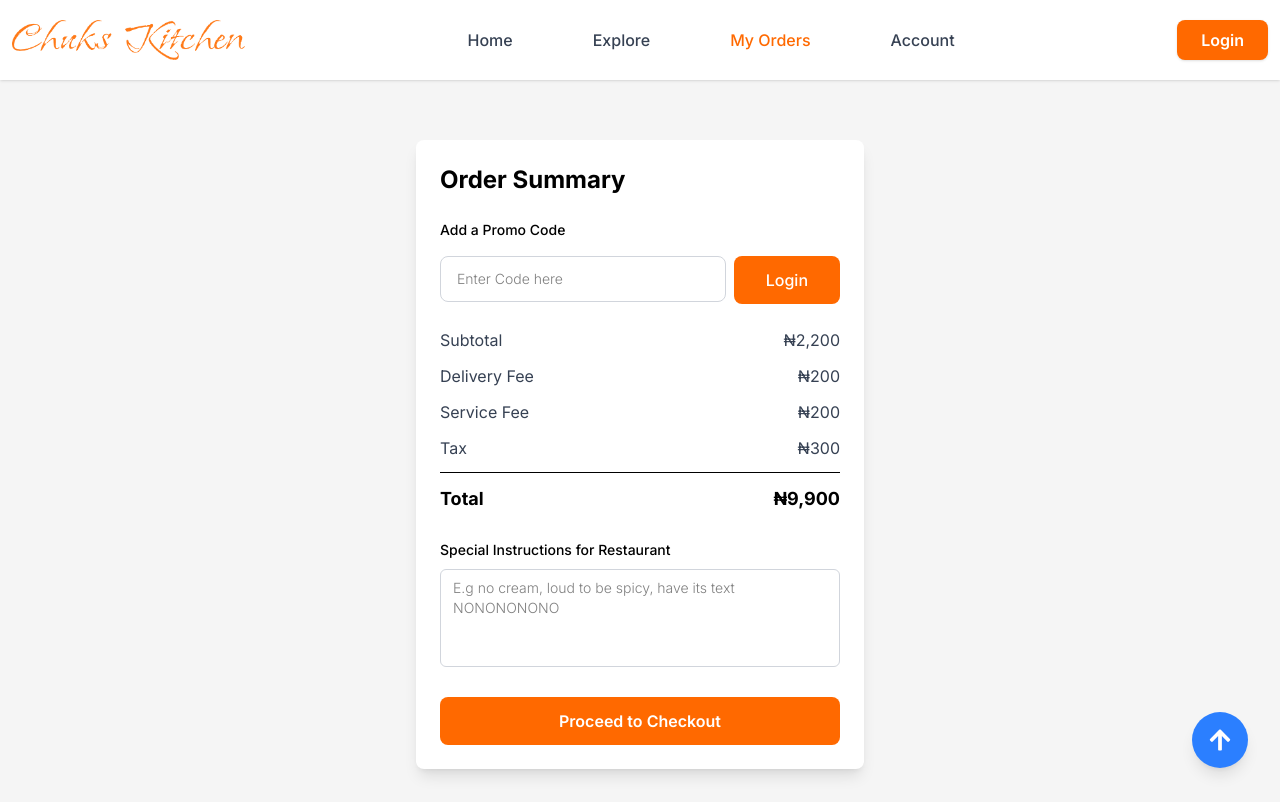
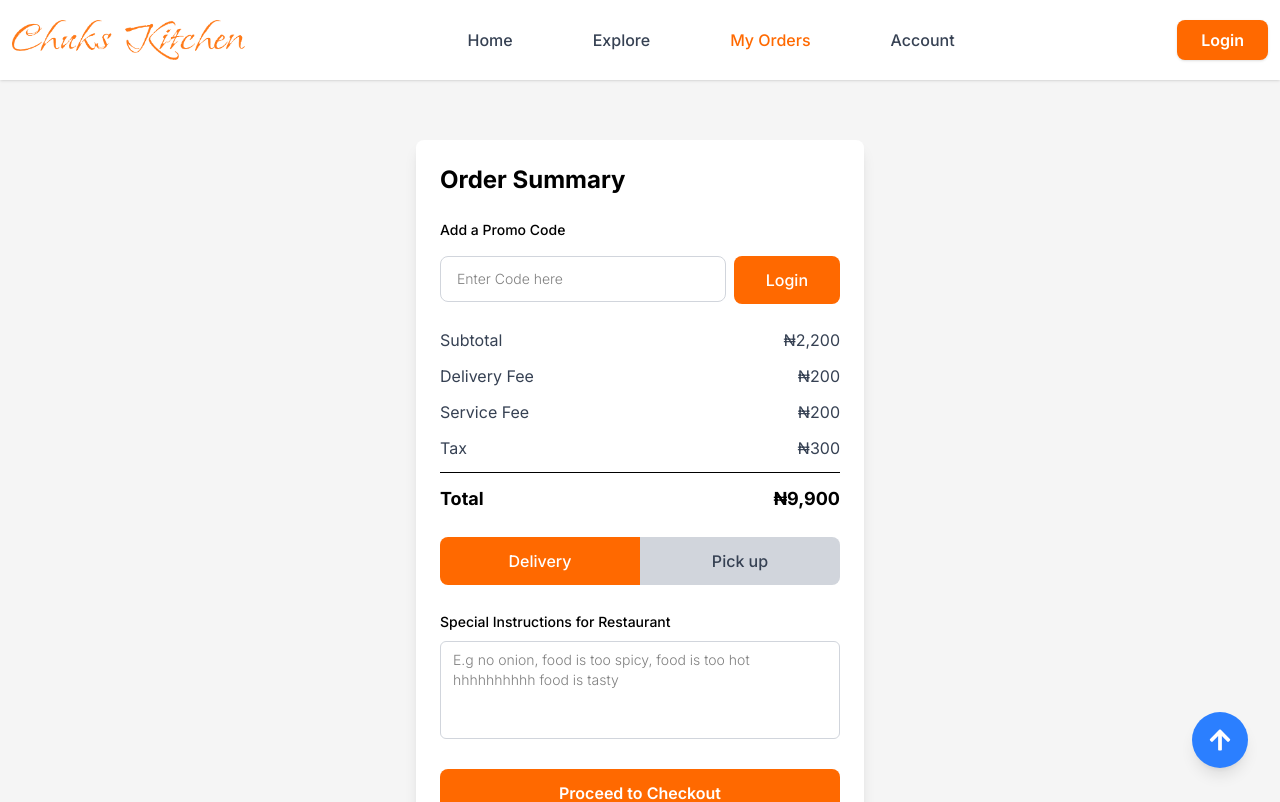
Before and after one commit to MasterIfeanyi/trueminds-restaurant, a React (Vite) app: page /my-orders in a window 1280 px wide. Shown: the top 802 px of the page. Built offline with nearby package versions, Linux system fonts and the light colour scheme.

Commit message:
add toggle buttons for delivery and pickup

```diff
--- a/src/app/router/AppRouter.jsx
+++ b/src/app/router/AppRouter.jsx
@@ -3,6 +3,7 @@ import Home from '@/pages/Home/Home'
 import Layout from '@/layout/layout'
 
 // Checkout Flow Components
+import DeliveryDetails from '@/pages/Checkout/DeliveryDetails';
 import OrderSummary from '@/pages/Checkout/OrderSummary';
 import Payment from '@/pages/Checkout/Payment';
 import ProcessingOrder from '@/pages/Checkout/ProcessingOrder';
@@ -26,6 +27,7 @@ export function AppRouter() {
         {/* Checkout Flow - Sequential Routes */}
         <Route path="/my-orders" element={<PhoneLayoutWrapper />}>
           <Route index element={<OrderSummary />} />
+          <Route path="/my-orders/delivery-details" element={<DeliveryDetails />} />
           <Route path="/my-orders/payment" element={<Payment />} />
           <Route path="/my-orders/processing" element={<ProcessingOrder />} />
           <Route path="/my-orders/success" element={<OrderSuccess />} />
--- a/src/pages/Checkout/OrderSummary.jsx
+++ b/src/pages/Checkout/OrderSummary.jsx
@@ -6,6 +6,7 @@ import Input from "@/components/Input";
 
 const OrderSummary = () => {
   const navigate = useNavigate();
+  const [deliveryMethod, setDeliveryMethod] = useState('delivery');
   const [promoCode, setPromoCode] = useState('');
   const [specialInstructions, setSpecialInstructions] = useState('');
 
@@ -15,6 +16,16 @@ const OrderSummary = () => {
     serviceFee: 200,
     tax: 300,
     total: 9900
+  };
+
+  const handleDeliveryMethodClick = (method) => {
+    setDeliveryMethod(method);
+
+    if (method === 'delivery') {
+      // Navigate to delivery details page
+      navigate('/my-orders/delivery-details');
+    }
+    // If pickup is selected, stay on this page (no pickup page yet)
   };
 
   const handleProceedToCheckout = (e) => {
@@ -100,13 +111,38 @@ const OrderSummary = () => {
           </div>
         </div>
 
+        <div className="flex gap-0 mb-6 rounded-lg overflow-hidden">
+          <button
+            type="button"
+            onClick={() => handleDeliveryMethodClick('delivery')}
+            className={`flex-1 py-3 font-medium transition ${
+              deliveryMethod === 'delivery'
+                ? 'bg-orange-500 text-white'
+                : 'bg-gray-300 text-gray-700 hover:bg-gray-400'
+            }`}
+          >
+            Delivery
+          </button>
+          <button
+            type="button"
+            onClick={() => handleDeliveryMethodClick('pickup')}
+            className={`flex-1 py-3 font-medium transition ${
+              deliveryMethod === 'pickup'
+                ? 'bg-orange-500 text-white'
+                : 'bg-gray-300 text-gray-700 hover:bg-gray-400'
+            }`}
+          >
+            Pick up
+          </button>
+        </div>
+
         {/* Special Instructions */}
         <div className="mb-6">
           <TextArea
             id="specialInstructions"
             name="specialInstructions"
             label="Special Instructions for Restaurant"
-            placeholder="E.g no cream, loud to be spicy, have its text NONONONONO"
+            placeholder="E.g no onion, food is too spicy, food is too hot hhhhhhhhhh food is tasty"
             rows={4}
             value={specialInstructions}
             onChange={(e) => setSpecialInstructions(e.target.value)}
```
